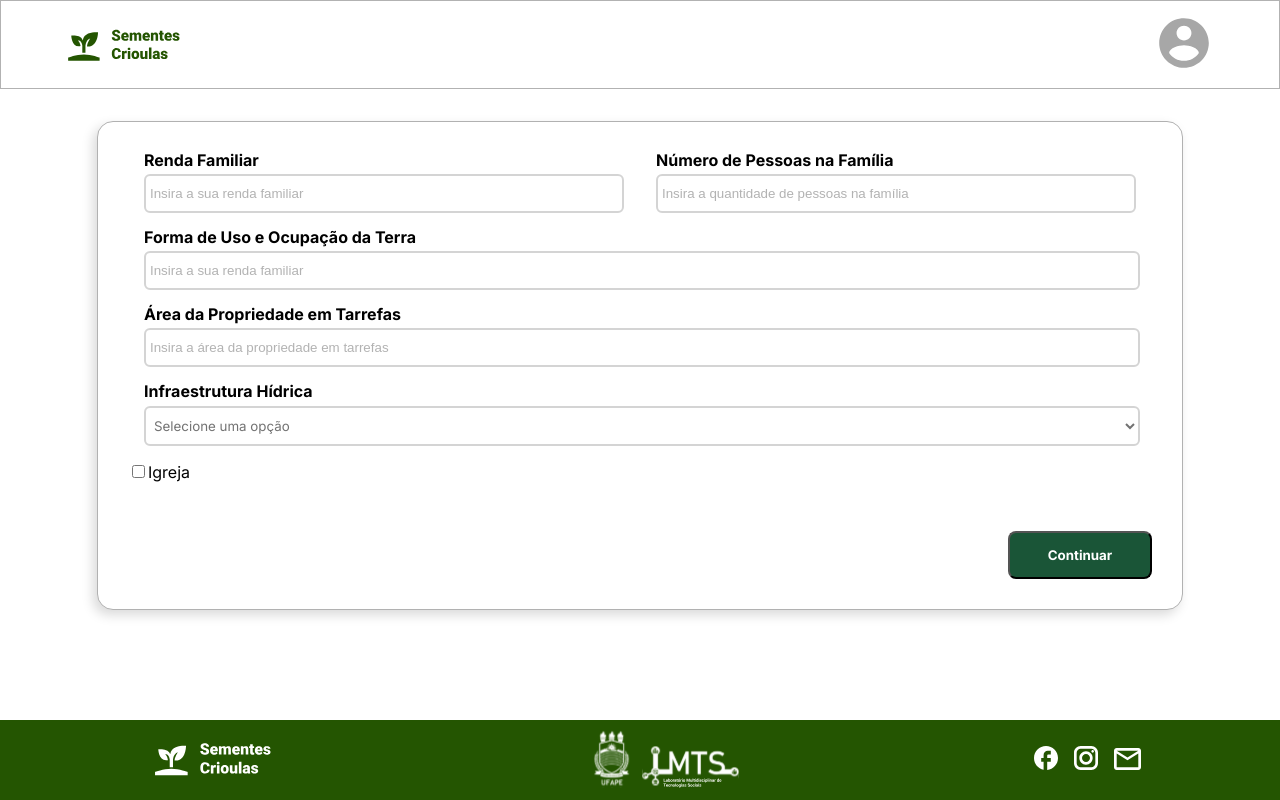
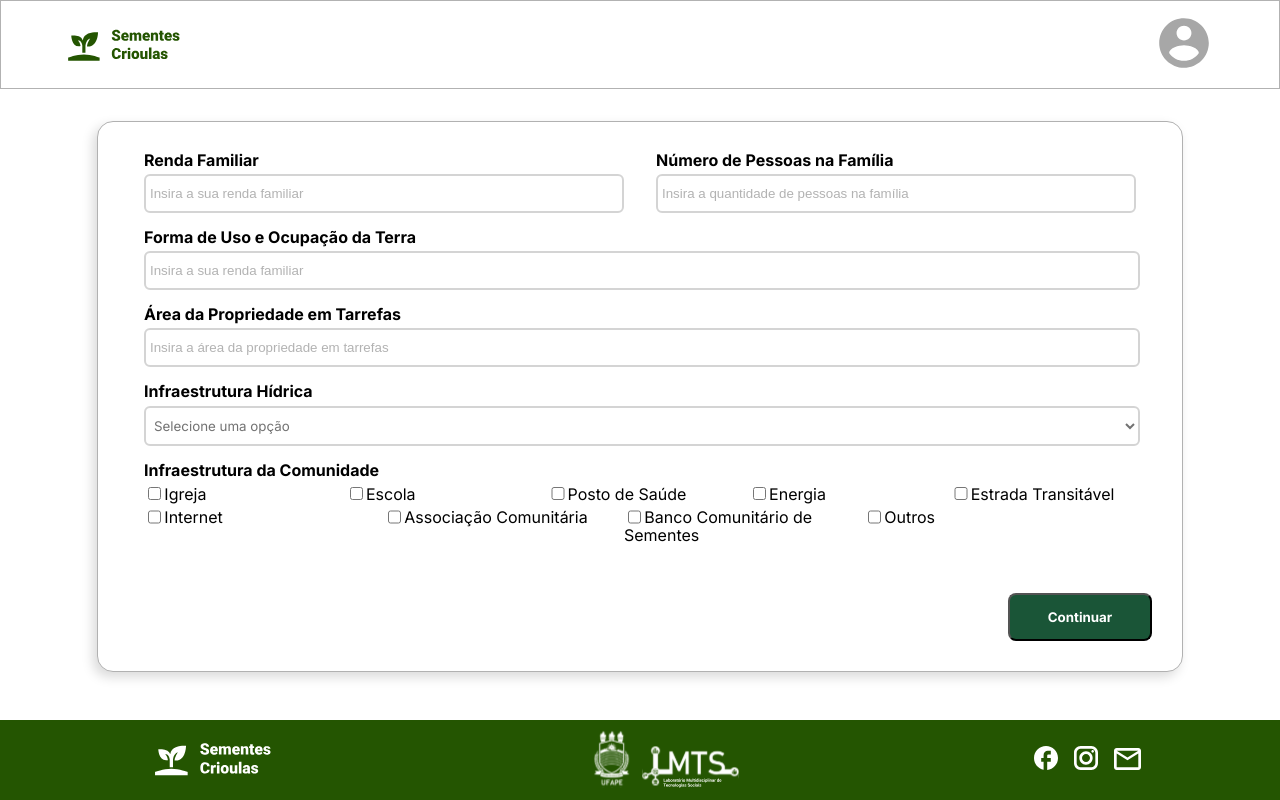
Before and after one commit to lmtsufape/coppabacs, a Next.js app in the folder frontend/: page /novoAssociado/dadosSociais in a window 1280 px wide. Built offline with nearby package versions, Linux system fonts and the light colour scheme.

Commit message:
:ballot_box_with_check: novo input ao selecionar opção do checkbox

```diff
--- a/frontend/src/components/FormPattern/Forms/Checkbox/checkbox.js
+++ b/frontend/src/components/FormPattern/Forms/Checkbox/checkbox.js
@@ -2,13 +2,14 @@ import styles from "@/components/FormPattern/Forms/forms.module.css"
 
 export default function Checkbox({text, type, name, placeholder, checked, onChange}){
     return(
-        <div>
+        <div className={styles.checkbox}>
             <input
                 type={type}
                 name={name}
                 value={placeholder}
                 checked={checked}
                 onChange={onChange}
+
             />
             <label htmlFor={name}>{text}</label>
         </div>
--- /dev/null
+++ b/frontend/src/components/FormPattern/Forms/Label/label.js
@@ -0,0 +1,9 @@
+import styles from "@/components/FormPattern/Forms/forms.module.css"
+
+export default function Label({text}){
+    return(
+        <div className={styles.labelStandard}>
+        <label>{text}</label>
+        </div>
+    )
+}
--- a/frontend/src/components/FormPattern/Forms/forms.module.css
+++ b/frontend/src/components/FormPattern/Forms/forms.module.css
@@ -40,3 +40,18 @@
     background-color: white;
     font-family: 'Inter', sans-serif;
 }
+
+.labelStandard{
+    font-family: 'Inter', sans-serif;
+    margin-bottom: 0.4em;
+    font-weight: bold;
+
+}
+
+.checkbox input{
+    height: 1em;
+    width: 1em;
+    border-radius: 1px;
+    font-family: 'Inter', sans-serif;
+
+}
--- a/frontend/src/components/NewFarmerForm/Index.module.scss
+++ b/frontend/src/components/NewFarmerForm/Index.module.scss
@@ -62,6 +62,19 @@
             flex-direction: column;
             width: 90%;
         }
+        .checkbox{
+            &__fiveChecks{
+                flex-direction: column;
+                width: 90%;
+            }
+            &__fourChecks{
+                flex-direction: column;
+                width: 90%;
+            }
+            &__checkSolo{
+                margin-bottom: 1%;
+            }
+        }
     }
 }
 
@@ -110,3 +123,38 @@
 
 
 }
+
+.checkbox{
+    flex-direction: column;
+
+
+    &__label{
+        margin-right: 1em;
+        margin-left: 1em;
+    }
+
+    &__checkSet{
+        display: flex;
+        margin-left: 1em;
+        flex-direction: column;
+
+
+    }
+    &__checkSolo{
+        width: 15em;
+
+    }
+    &__fiveChecks{
+        display: flex;
+        flex-direction: row;
+        margin-bottom: 0.4%;
+
+
+
+    }
+    &__fourChecks{
+        display: flex;
+        flex-direction: row;
+    }
+
+}
--- a/frontend/src/components/NewFarmerForm/IndexTwo.js
+++ b/frontend/src/components/NewFarmerForm/IndexTwo.js
@@ -4,9 +4,10 @@ import Select from "@/components/FormPattern/Forms/Select/select";
 import GreenButton from "@/components/FormPattern/Buttons/GreenButton";
 import styles from "./Index.module.scss";
 import Checkbox from "@/components/FormPattern/Forms/Checkbox/checkbox";
-import { checkIsOnDemandRevalidate } from "next/dist/server/api-utils";
+import Label from "@/components/FormPattern/Forms/Label/label";
 
-export default function SocialDataFarmer(){
+
+export default function SocialDataFarmer() {
     const [socialData, setSocialData] = useState({
         renda: '',
         pessoasFamilia: '',
@@ -14,7 +15,7 @@ export default function SocialDataFarmer(){
         areaPropriedade: '',
         infraestruturaHidrica: '',
         infraestruturaComunidade: [],
-        outraInfraComunidade: '',
+        outraInfraComunidade: [],
 
     });
 
@@ -26,32 +27,44 @@ export default function SocialDataFarmer(){
         { value: 'opcao5', label: 'Outro' },
     ];
 
-    function handleSocialOnChange(event){
-        const {name, value} = event.target;
+    function handleSocialOnChange(event) {
+        const { name, value } = event.target;
         setSocialData({ ...socialData, [name]: value });
     }
 
-    function handleInfraComunidade(infraComunidade){
+    function handleInfraComunidade(infraComunidade) {
         setSocialData((prevData) => {
             const updatedinfraComunidade = prevData.infraestruturaComunidade.includes(infraComunidade)
                 ? prevData.infraestruturaComunidade.filter((a) => a !== infraComunidade)
                 : [...prevData.infraestruturaComunidade, infraComunidade];
 
             const updatedOutraInfraComunidade =
-                updatedinfraComunidade.includes('outro') ? prevData.outraInfraComunidade: '';
-            return {...prevData, infraestruturaComunidade: updatedinfraComunidade, outraInfraComunidade: updatedOutraInfraComunidade};
+                updatedinfraComunidade.includes('outro') ? prevData.outraInfraComunidade : '';
+            return { ...prevData, infraestruturaComunidade: updatedinfraComunidade, outraInfraComunidade: updatedOutraInfraComunidade };
         });
     }
 
-    function handleOutraInfraComunidade(event){
-        setSocialData({ ...socialData, outraInfraComunidade:event.target.value});
+    function handleOutraInfraComunidade(event) {
+        setSocialData({ ...socialData, outraInfraComunidade: event.target.value });
     }
 
-    async function handleSubmit(event){
+    function adicionarInfraestrutura() {
+        const novaInfraestrutura = socialData.outraInfraComunidade.trim();
+
+        if (novaInfraestrutura !== '' && !socialData.infraestruturaComunidade.includes(novaInfraestrutura)) {
+          setSocialData((prevData) => ({
+            ...prevData,
+            infraestruturaComunidade: [...prevData.infraestruturaComunidade, novaInfraestrutura],
+            outraInfraComunidade: '',
+          }));
+        }
+      }
+
+    async function handleSubmit(event) {
         event.preventDefault();
     }
 
-    return(
+    return (
         <div className={styles.boxForm}>
             <form onSubmit={handleSubmit}>
                 <div className={styles.twoSidedForm}>
@@ -62,7 +75,7 @@ export default function SocialDataFarmer(){
                             name="renda"
                             placeholder="Insira a sua renda familiar"
                             value={socialData.renda}
-                        onChange={handleSocialOnChange}/>
+                            onChange={handleSocialOnChange} />
                     </div>
                     <div className={styles.twoSidedForm__largerFormSize}>
                         <Input
@@ -71,7 +84,7 @@ export default function SocialDataFarmer(){
                             name="pessoasFamilia"
                             placeholder="Insira a quantidade de pessoas na família"
                             value={socialData.pessoasFamilia}
-                        onChange={handleSocialOnChange}/>
+                            onChange={handleSocialOnChange} />
                     </div>
                 </div>
                 <div>
@@ -82,7 +95,7 @@ export default function SocialDataFarmer(){
                             name="usoOcupacao"
                             placeholder="Insira a sua renda familiar"
                             value={socialData.renda}
-                        onChange={handleSocialOnChange}/>
+                            onChange={handleSocialOnChange} />
                     </div>
                     <div className={styles.biggerFormSize}>
                         <Input
@@ -91,7 +104,7 @@ export default function SocialDataFarmer(){
                             name="areaPropriedade"
                             placeholder="Insira a área da propriedade em tarrefas"
                             value={socialData.areaPropriedade}
-                        onChange={handleSocialOnChange}/>
+                            onChange={handleSocialOnChange} />
                     </div>
                 </div>
                 <div className={styles.biggerFormSize}>
@@ -100,21 +113,127 @@ export default function SocialDataFarmer(){
                         text="Infraestrutura Hídrica"
                         options={infraHidrica}
                         onChange={handleSocialOnChange}
-                        value={socialData.infraestruturaHidrica}/>
+                        value={socialData.infraestruturaHidrica} />
                 </div>
-                <div>
+                <div className={styles.checkbox}>
+                    <div className={styles.checkbox__label}>
+                        <Label
+                            text="Infraestrutura da Comunidade" />
+                    </div>
+                    <div className={styles.checkbox__checkSet}>
+                        <div className={styles.checkbox__fiveChecks}>
+                            <div className={styles.checkbox__checkSolo}>
+
                                 <Checkbox
                                     type="checkbox"
                                     text="Igreja"
                                     name="igreja"
                                     value="igreja"
                                     checked={socialData.infraestruturaComunidade.includes('igreja')}
-                        onChange={handleInfraComunidade}
+                                    onChange={() => handleInfraComunidade('igreja')}
                                 />
+                            </div>
+                            <div className={styles.checkbox__checkSolo}>
+                                <Checkbox
+                                    type="checkbox"
+                                    text="Escola"
+                                    name="escola"
+                                    value="escola"
+                                    checked={socialData.infraestruturaComunidade.includes('escola')}
+                                    onChange={() => handleInfraComunidade('escola')}
+                                />
+                            </div>
+                            <div className={styles.checkbox__checkSolo}>
+                                <Checkbox
+                                    type="checkbox"
+                                    text="Posto de Saúde"
+                                    name="postoSaude"
+                                    value="postoSaude"
+                                    checked={socialData.infraestruturaComunidade.includes('postoSaude')}
+                                    onChange={() => handleInfraComunidade('postoSaude')}
+                                />
+                            </div>
+                            <div className={styles.checkbox__checkSolo}>
+                                <Checkbox
+                                    type="checkbox"
+                                    text="Energia"
+                                    name="energia"
+                                    value="energia"
+                                    checked={socialData.infraestruturaComunidade.includes('energia')}
+                                    onChange={() => handleInfraComunidade('energia')}
+                                />
+                            </div>
+                            <div className={styles.checkbox__checkSolo}>
+                                <Checkbox
+                                    type="checkbox"
+                                    text="Estrada Transitável"
+                                    name="estradaTransitavel"
+                                    value="estradaTransitavel"
+                                    checked={socialData.infraestruturaComunidade.includes('estradaTransitavel')}
+                                    onChange={() => handleInfraComunidade('estradaTransitavel')}
+                                />
+                            </div>
+                        </div>
+                        <div className={styles.checkbox__fourChecks}>
+                            <div className={styles.checkbox__checkSolo}>
+                                <Checkbox
+                                    type="checkbox"
+                                    text="Internet"
+                                    name="internet"
+                                    value="internet"
+                                    checked={socialData.infraestruturaComunidade.includes('internet')}
+                                    onChange={() => handleInfraComunidade('internet')}
+                                />
+                            </div>
+                            <div className={styles.checkbox__checkSolo}>
+                                <Checkbox
+                                    type="checkbox"
+                                    text="Associação Comunitária"
+                                    name="associacaoComunitaria"
+                                    value="associacaoComunitaria"
+                                    checked={socialData.infraestruturaComunidade.includes('associacaoComunitaria')}
+                                    onChange={() => handleInfraComunidade('associacaoComunitaria')}
+                                />
+                            </div>
+                            <div className={styles.checkbox__checkSolo}>
+                                <Checkbox
+                                    type="checkbox"
+                                    text="Banco Comunitário de Sementes"
+                                    name="bancoSementes"
+                                    value="bancoSementes"
+                                    checked={socialData.infraestruturaComunidade.includes('bancoSementes')}
+                                    onChange={() => handleInfraComunidade('bancoSementes')}
+                                />
+                            </div>
+                            <div className={styles.checkbox__checkSolo}>
+                                <Checkbox
+                                    type="checkbox"
+                                    text="Outros"
+                                    name="outros"
+                                    value="outros"
+                                    checked={socialData.infraestruturaComunidade.includes('outros')}
+                                    onChange={() => handleInfraComunidade('outros')}
+                                />
+                            </div>
+                        </div>
+                    </div>
+                    {socialData.infraestruturaComunidade.includes('outros') && (
+  <div className={styles.biggerFormSize}>
+    <Input
+      type="text"
+      text="Outra Infraestrutura da Comunidade"
+      name="outraInfraComunidade"
+      placeholder="Insira outra infraestrutura da comunidade"
+      value={socialData.outraInfraComunidade}
+      onChange={handleOutraInfraComunidade}
+    />
+  </div>
+)}
+
                 </div>
                 <div className={styles.boxForm__buttonForm}>
                     <GreenButton
-                        text="Continuar"/>
+                        text="Continuar" />
                 </div>
             </form>
         </div>
```
Lines whose indentation alone changed are shown as unchanged.
